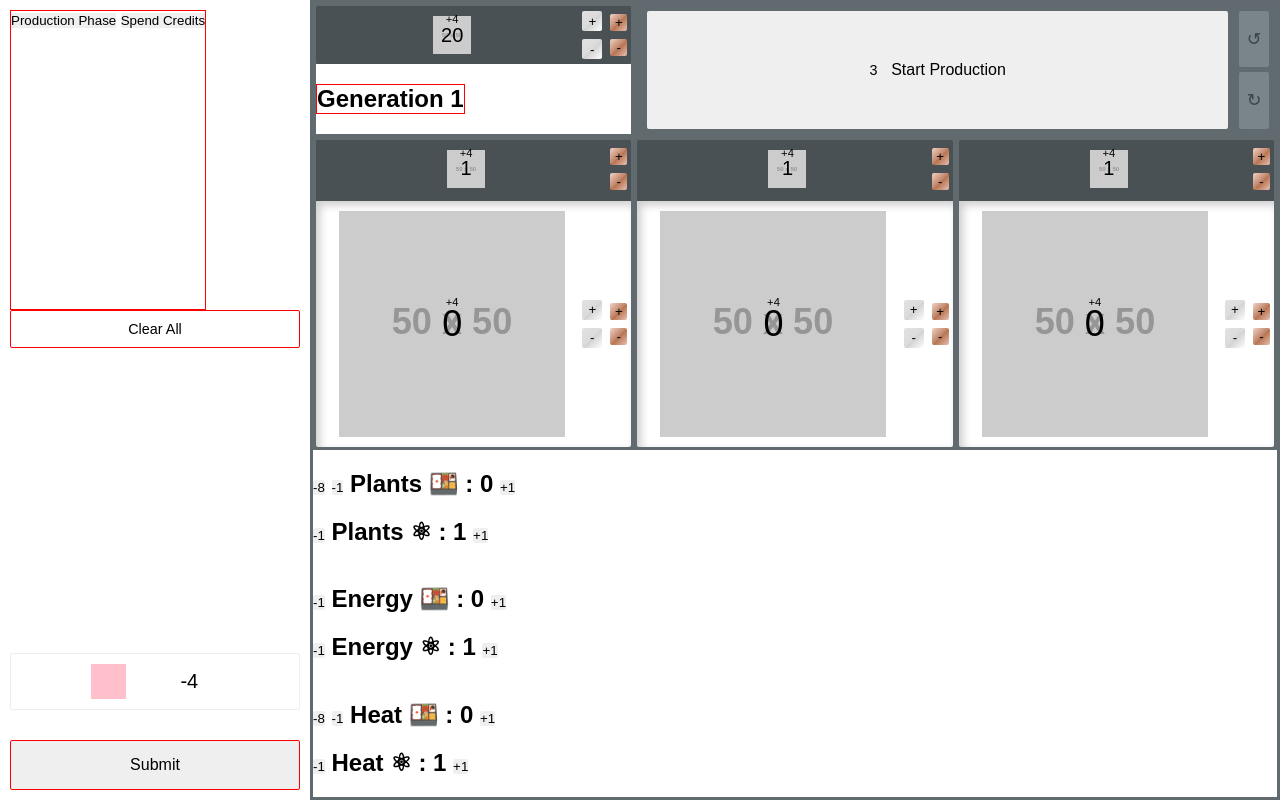
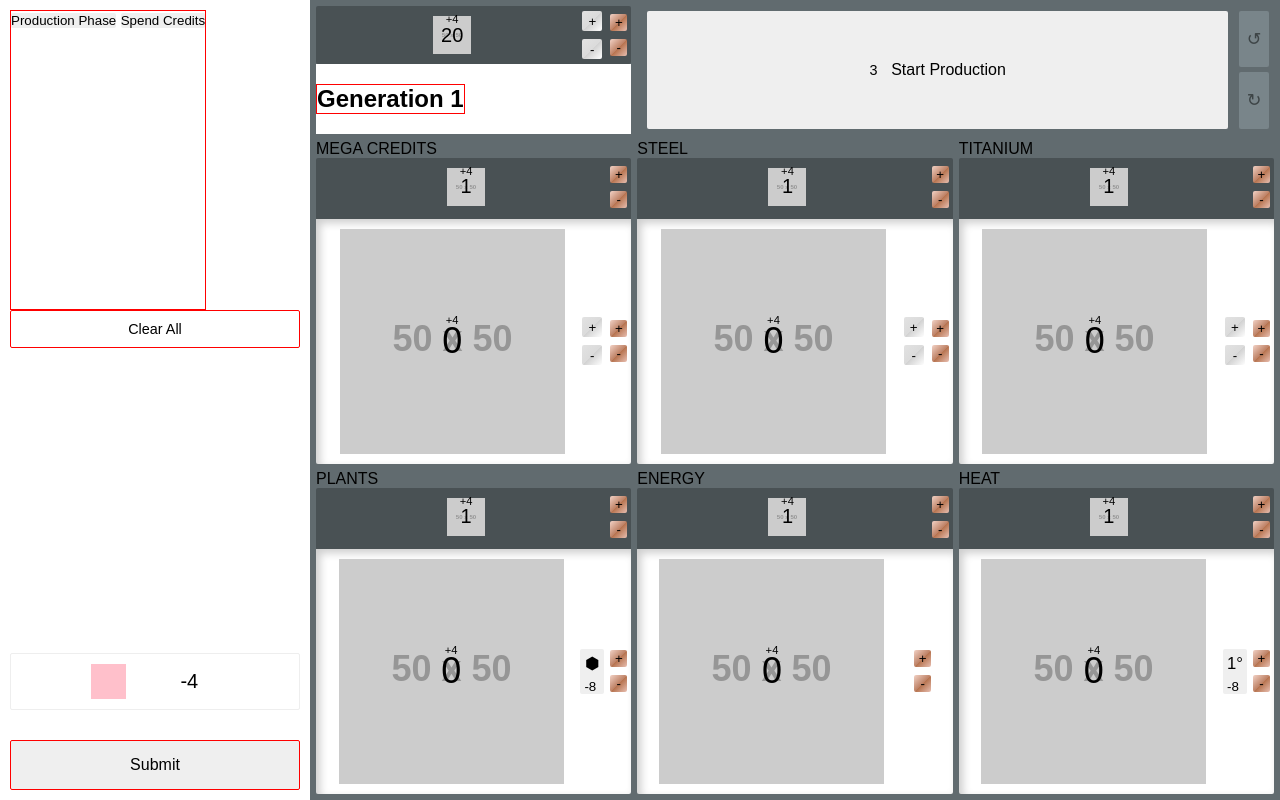
Before and after one commit to theRemix/TerraformingMars-PlayerCard, a Svelte app: page / in a window 1280 px wide. Built offline with nearby package versions, Linux system fonts and the light colour scheme.

Commit message:
added all markup

```diff
--- a/src/App.svelte
+++ b/src/App.svelte
@@ -57,9 +57,19 @@
             </div>
           </div>
         </div>
-        <Plants />
-        <Energy />
-        <Heat />
+        <div class="main-row">
+          <div class="row">
+            <div class="column medium-4">
+              <Plants />
+            </div>
+            <div class="column medium-4">
+              <Energy />
+            </div>
+            <div class="column medium-4">
+              <Heat />
+            </div>
+          </div>
+        </div>
       </div>
     </div>
   </div>
--- a/src/Energy.svelte
+++ b/src/Energy.svelte
@@ -11,15 +11,49 @@ const decP = () => queueSpend($spendCredits, creditRegister, $creditRegister, 'E
 const incP = () => queueSpend($spendCredits, creditRegister, $creditRegister, 'EnergyP', EnergyP, $EnergyP, (n => n + 1))
 </script>
 
-<main>
-<h2>
-  <button on:click={ dec1 }>-1</button>
-  Energy 🍱 : { $EnergyS }
-  <button on:click={ inc1 }>+1</button>
-</h2>
-<h2>
-  <button on:click={ decP }>-1</button>
-  Energy ⚛ : { $EnergyP }
-  <button on:click={ incP }>+1</button>
-</h2>
-</main>
+<div class="grid-area-container grid-area-container-energy">
+  ENERGY
+  <div class="grid-area-income grid-area-energy">
+    <div class="grid-area">
+      <div class="counter">
+        <div class="counter-label">
+          <span>Energy Income</span>
+        </div>
+        <div class="counter-count">
+          { $EnergyP }
+        </div>
+        <div class="counter-change">
+          +4
+        </div>
+      </div>
+      <div class="counter-buttons">
+        <div class="counter-buttons-resources counter-buttons-resources-one">
+          <button on:click={ incP } class="counter-button-resource plus">+</button>
+          <button on:click={ decP } class="counter-button-resource minus">-</button>
+        </div>
+      </div>
+    </div>
+  </div>
+
+  <div class="grid-area-resources grid-area-resources grid-area-resources-energy">
+    <div class="grid-area">
+      <div class="counter">
+        <div class="counter-label">
+          <span>Energy Resources</span>
+        </div>
+        <div class="counter-count">
+          { $EnergyS }
+        </div>
+        <div class="counter-change">
+          +4
+        </div>
+      </div>
+      <div class="counter-buttons">
+        <div class="counter-buttons-resources counter-buttons-resources-one">
+          <button on:click={ inc1 } class="counter-button-resource plus">+</button>
+          <button on:click={ dec1 } class="counter-button-resource minus">-</button>
+        </div>
+      </div>
+    </div>
+  </div>
+</div>
--- a/src/Heat.svelte
+++ b/src/Heat.svelte
@@ -12,16 +12,59 @@ const decP = () => queueSpend($spendCredits, creditRegister, $creditRegister, 'H
 const incP = () => queueSpend($spendCredits, creditRegister, $creditRegister, 'HeatP', HeatP, $HeatP, (n => n + 1))
 </script>
 
-<main>
-<h2>
-  <button on:click={ dec8 }>-8</button>
-  <button on:click={ dec1 }>-1</button>
-  Heat 🍱 : { $HeatS }
-  <button on:click={ inc1 }>+1</button>
-</h2>
-<h2>
-  <button on:click={ decP }>-1</button>
-  Heat ⚛ : { $HeatP }
-  <button on:click={ incP }>+1</button>
-</h2>
-</main>
+<div class="grid-area-container grid-area-container-heat">
+  HEAT
+  <div class="grid-area-income grid-area-heat">
+    <div class="grid-area">
+      <div class="counter">
+        <div class="counter-label">
+          <span>Heat Income</span>
+        </div>
+        <div class="counter-count">
+          { $HeatP }
+        </div>
+        <div class="counter-change">
+          +4
+        </div>
+      </div>
+      <div class="counter-buttons">
+        <div class="counter-buttons-resources counter-buttons-resources-one">
+          <button on:click={ incP } class="counter-button-resource plus">+</button>
+          <button on:click={ decP } class="counter-button-resource minus">-</button>
+        </div>
+      </div>
+    </div>
+  </div>
+
+  <div class="grid-area-resources grid-area-resources grid-area-resources-heat">
+    <div class="grid-area">
+      <div class="counter">
+        <div class="counter-label">
+          <span>Heat Resources</span>
+        </div>
+        <div class="counter-count">
+          { $HeatS }
+        </div>
+        <div class="counter-change">
+          +4
+        </div>
+      </div>
+      <div class="counter-buttons">
+        <div class="counter-buttons-resources counter-buttons-resources-temperature">
+          <button on:click={ dec8 } class="counter-button-resource temperature">
+            <div class="temperature-icon">
+              1°
+            </div>
+            <div class="temperature-count">
+              -8
+            </div>
+          </button>
+        </div>
+        <div class="counter-buttons-resources counter-buttons-resources-one">
+          <button on:click={ inc1 } class="counter-button-resource plus">+</button>
+          <button on:click={ dec1 } class="counter-button-resource minus">-</button>
+        </div>
+      </div>
+    </div>
+  </div>
+</div>
--- a/src/MegaCredits.svelte
+++ b/src/MegaCredits.svelte
@@ -14,6 +14,7 @@ const incP = () => queueSpend($spendCredits, creditRegister, $creditRegister, 'M
 </script>
 
 <div class="grid-area-container grid-area-container-mega-credits">
+  MEGA CREDITS
   <div class="grid-area-income grid-area-mega-credits">
     <div class="grid-area">
       <div class="counter">
--- a/src/Plants.svelte
+++ b/src/Plants.svelte
@@ -12,16 +12,59 @@ const decP = () => queueSpend($spendCredits, creditRegister, $creditRegister, 'P
 const incP = () => queueSpend($spendCredits, creditRegister, $creditRegister, 'PlantP', PlantP, $PlantP, (n => n + 1))
 </script>
 
-<main>
-<h2>
-  <button on:click={ dec8 }>-8</button>
-  <button on:click={ dec1 }>-1</button>
-  Plants 🍱 : { $PlantS }
-  <button on:click={ inc1 }>+1</button>
-</h2>
-<h2>
-  <button on:click={ decP }>-1</button>
-  Plants ⚛ : { $PlantP }
-  <button on:click={ incP }>+1</button>
-</h2>
-</main>
+<div class="grid-area-container grid-area-container-plants">
+  PLANTS
+  <div class="grid-area-income grid-area-plants">
+    <div class="grid-area">
+      <div class="counter">
+        <div class="counter-label">
+          <span>MegaCredits Income</span>
+        </div>
+        <div class="counter-count">
+          { $PlantP }
+        </div>
+        <div class="counter-change">
+          +4
+        </div>
+      </div>
+      <div class="counter-buttons">
+        <div class="counter-buttons-resources counter-buttons-resources-one">
+          <button on:click={ incP } class="counter-button-resource plus">+</button>
+          <button on:click={ decP } class="counter-button-resource minus">-</button>
+        </div>
+      </div>
+    </div>
+  </div>
+
+  <div class="grid-area-resources grid-area-resources grid-area-resources-plants">
+    <div class="grid-area">
+      <div class="counter">
+        <div class="counter-label">
+          <span>Plants Resources</span>
+        </div>
+        <div class="counter-count">
+          { $PlantS }
+        </div>
+        <div class="counter-change">
+          +4
+        </div>
+      </div>
+      <div class="counter-buttons">
+        <div class="counter-buttons-resources counter-buttons-resources-plant-tile">
+          <button on:click={ dec8 } class="counter-button-resource plant-tile">
+            <div class="plant-tile-icon">
+              ⬢
+            </div>
+            <div class="plant-tile-count">
+              -8
+            </div>
+          </button>
+        </div>
+        <div class="counter-buttons-resources counter-buttons-resources-one">
+          <button on:click={ inc1 } class="counter-button-resource plus">+</button>
+          <button on:click={ dec1 } class="counter-button-resource minus">-</button>
+        </div>
+      </div>
+    </div>
+  </div>
+</div>
--- a/src/Steel.svelte
+++ b/src/Steel.svelte
@@ -13,12 +13,13 @@ const decP = () => queueSpend($spendCredits, creditRegister, $creditRegister, 'S
 const incP = () => queueSpend($spendCredits, creditRegister, $creditRegister, 'SteelP', SteelP, $SteelP, (n => n + 1))
 </script>
 
-<div class="grid-area-container grid-area-container-mega-credits">
-  <div class="grid-area-income grid-area-mega-credits">
+<div class="grid-area-container grid-area-container-steel">
+  STEEL
+  <div class="grid-area-income grid-area-steel">
     <div class="grid-area">
       <div class="counter">
         <div class="counter-label">
-          <span>MegaCredits Income</span>
+          <span>Steel Income</span>
         </div>
         <div class="counter-count">
           { $SteelP }
@@ -36,11 +37,11 @@ const incP = () => queueSpend($spendCredits, creditRegister, $creditRegister, 'S
     </div>
   </div>
 
-  <div class="grid-area-resources grid-area-resources grid-area-resources-mega-credits">
+  <div class="grid-area-resources grid-area-resources grid-area-resources-steel">
     <div class="grid-area">
       <div class="counter">
         <div class="counter-label">
-          <span>MegaCredits Resources</span>
+          <span>Steel Resources</span>
         </div>
         <div class="counter-count">
           { $SteelS }
--- a/src/Titanium.svelte
+++ b/src/Titanium.svelte
@@ -13,12 +13,13 @@ const decP = () => queueSpend($spendCredits, creditRegister, $creditRegister, 'T
 const incP = () => queueSpend($spendCredits, creditRegister, $creditRegister, 'TitaniumP', TitaniumP, $TitaniumP, (n => n + 1))
 </script>
 
-<div class="grid-area-container grid-area-container-mega-credits">
-  <div class="grid-area-income grid-area-mega-credits">
+<div class="grid-area-container grid-area-container-titanium">
+  TITANIUM
+  <div class="grid-area-income grid-area-titanium">
     <div class="grid-area">
       <div class="counter">
         <div class="counter-label">
-          <span>MegaCredits Income</span>
+          <span>Titanium Income</span>
         </div>
         <div class="counter-count">
           { $TitaniumP }
@@ -36,7 +37,7 @@ const incP = () => queueSpend($spendCredits, creditRegister, $creditRegister, 'T
     </div>
   </div>
 
-  <div class="grid-area-resources grid-area-resources grid-area-resources-mega-credits">
+  <div class="grid-area-resources grid-area-resources grid-area-resources-titanium">
     <div class="grid-area">
       <div class="counter">
         <div class="counter-label">
```
